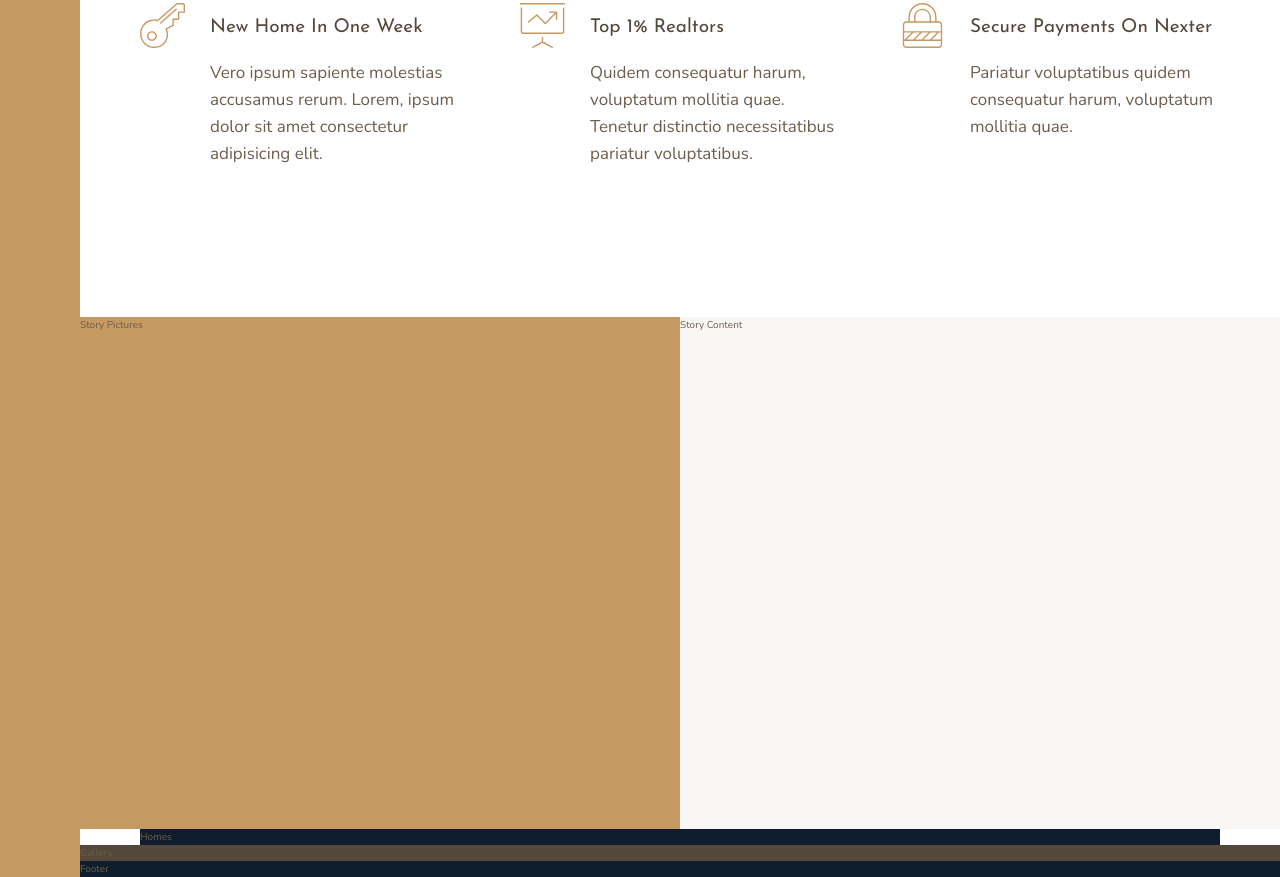
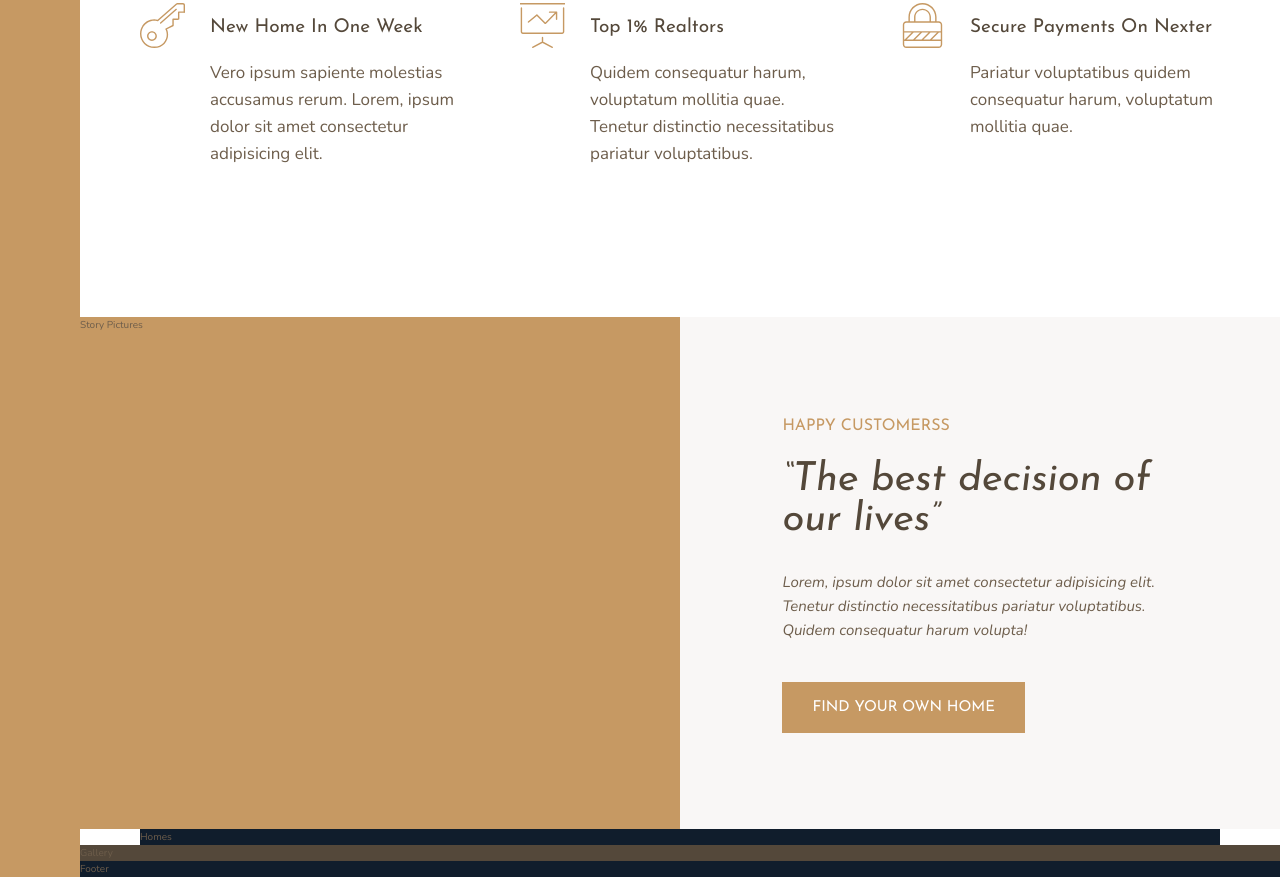
Before and after one commit to juzdepom/advanced-css-sass, a website: page Nexter/index.html in a window 1280 px wide. Shown: the part 991-1868 px from the top of the page. Drawn offline with nearby package versions, Linux system fonts and the light colour scheme.

Commit message:
✅ 110 - Story Section (1/2)

```diff
--- a/Nexter/index.html
+++ b/Nexter/index.html
@@ -82,7 +82,10 @@
             Story Pictures
         </div>
         <div class="story__content">
-            Story Content
+            <h3 class="heading-3 mb-sm">Happy Customerss</h3>
+            <h2 class="heading-2 heading-2--dark mb-md">&ldquo;The best decision of our lives&rdquo;</h2>
+            <p class="story__text">Lorem, ipsum dolor sit amet consectetur adipisicing elit. Tenetur distinctio necessitatibus pariatur voluptatibus. Quidem consequatur harum volupta!</p>
+            <button class="btn">Find your own home</button>
         </div>
         <section class="homes">
             Homes
--- a/Nexter/sass/_story.scss
+++ b/Nexter/sass/_story.scss
@@ -7,5 +7,22 @@
     &__content {
         background-color: $color-grey-light-1;
         grid-column: col-start 5 / full-end;
+
+        padding: 6rem 8vw;
+        // display: flex;
+        // flex-direction: column;
+        // justify-content: center;
+        // align-items: flex-start;
+
+        display: grid;
+        align-content: center;
+        justify-items: start;
+
+    }
+
+    &__text {
+        font-size: 1.5rem;
+        font-style: italic;
+        margin-bottom: 4rem;
     }
 }
--- a/Nexter/sass/_typography.scss
+++ b/Nexter/sass/_typography.scss
@@ -8,9 +8,19 @@
 }
 .heading-2 {
     @extend %heading;
+    font-size: 4rem;
+    font-style: italic;
+    line-height: 1;
+
+    &--light { color: $color-grey-light-1; }
+    &--dark { color: $color-grey-dark-1; }
 }
 .heading-3 {
     @extend %heading;
+
+    font-size: 1.6rem;
+    color: $color-primary;
+    text-transform: uppercase;
 }
 .heading-4 {
     @extend %heading;
@@ -18,3 +28,25 @@
     &--light { color: $color-grey-light-1; }
     &--dark { color: $color-grey-dark-1; }
 }
+
+.btn {
+    background-color: $color-primary;
+    color: white;
+    border: none;
+    border-radius: 0;
+    font-family: $font-display;
+    font-size: 1.5rem;
+    text-transform: uppercase;
+    padding: 1.8rem 3rem;
+    cursor: pointer;
+    transition: all .2s;
+
+    &:hover {
+        background-color: $color-primary-dark;
+    }
+}
+
+.mb-sm { margin-bottom: 2rem; }
+.mb-md { margin-bottom: 3rem; }
+.mb-lg { margin-bottom: 4rem; }
+.mb-hg { margin-bottom: 8rem; }
```
Also changed, not shown: Nexter/README.md, Nexter/css/style.css, Nexter/screenshots/session3/110.png (added).
